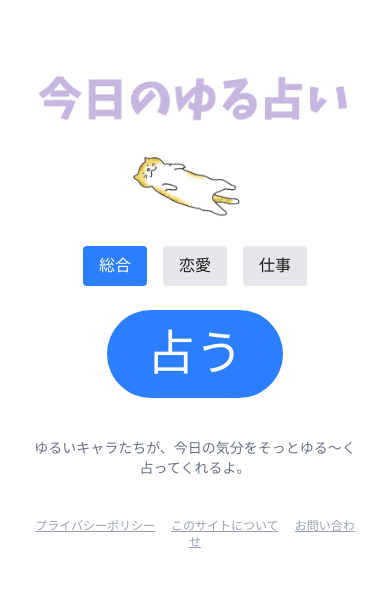
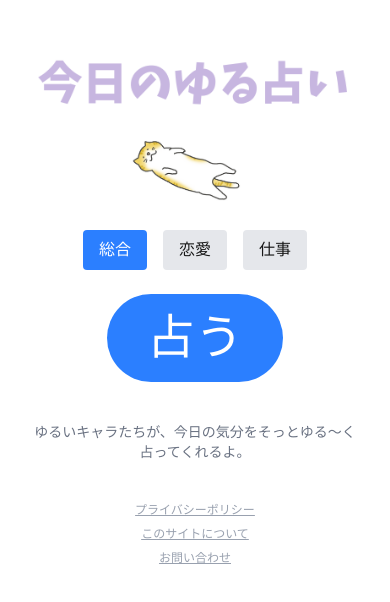
Before and after one commit to mata-s/yuru-uranai, a Next.js app: page / in a window 390 px wide. Shown: the part 118-720 px from the top of the page. Built offline with nearby package versions, Linux system fonts and the light colour scheme.

Commit message:
AdSenseの審査のために追加

```diff
--- a/src/app/contact/page.tsx
+++ b/src/app/contact/page.tsx
@@ -1,5 +1,3 @@
-
-
 export default function ContactPage() {
   return (
     <main className="p-8 max-w-3xl mx-auto text-gray-800">
@@ -7,7 +5,7 @@ export default function ContactPage() {
       <p className="mb-6">
         ゆる占いに関するご意見・ご感想・お問い合わせは、以下のフォームからご連絡ください。
       </p>
-      <div className="w-full" style={{ height: '1000px' }}>
+      <div className="w-full h-[1200px] md:h-[1000px]">
         <iframe
           src="https://docs.google.com/forms/d/e/1FAIpQLSeO-P7CU0OsWpuKtWBHwo4O1pP60xq5Ubc1aFklicrYWWFX5Q/viewform?usp=header"
           width="100%"
--- a/src/app/page.tsx
+++ b/src/app/page.tsx
@@ -104,7 +104,7 @@ export default function Home() {
         ゆるいキャラたちが、今日の気分をそっとゆる〜く占ってくれるよ。<br />
       </p>
 
-      <footer className="mt-10 text-center text-xs text-gray-400 space-x-4">
+      <footer className="mt-10 text-center text-xs text-gray-400 flex flex-col items-center space-y-2 md:flex-row md:space-x-4 md:space-y-0">
         <a href="/privacy" className="underline hover:text-blue-500">プライバシーポリシー</a>
         <a href="/about" className="underline hover:text-blue-500">このサイトについて</a>
         <a href="/contact" className="underline hover:text-blue-500">お問い合わせ</a>
```
